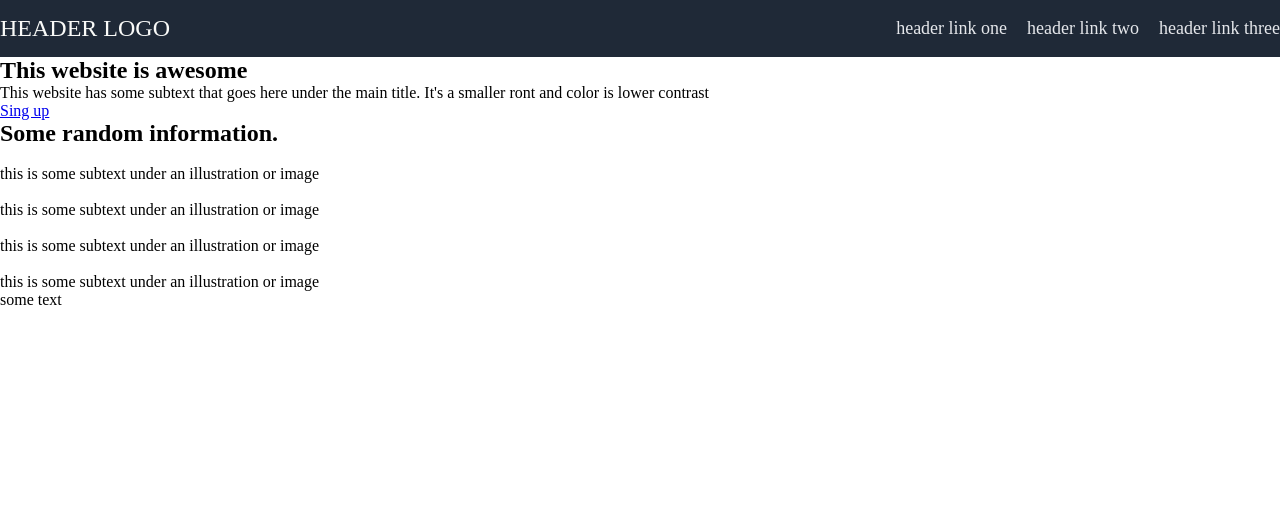
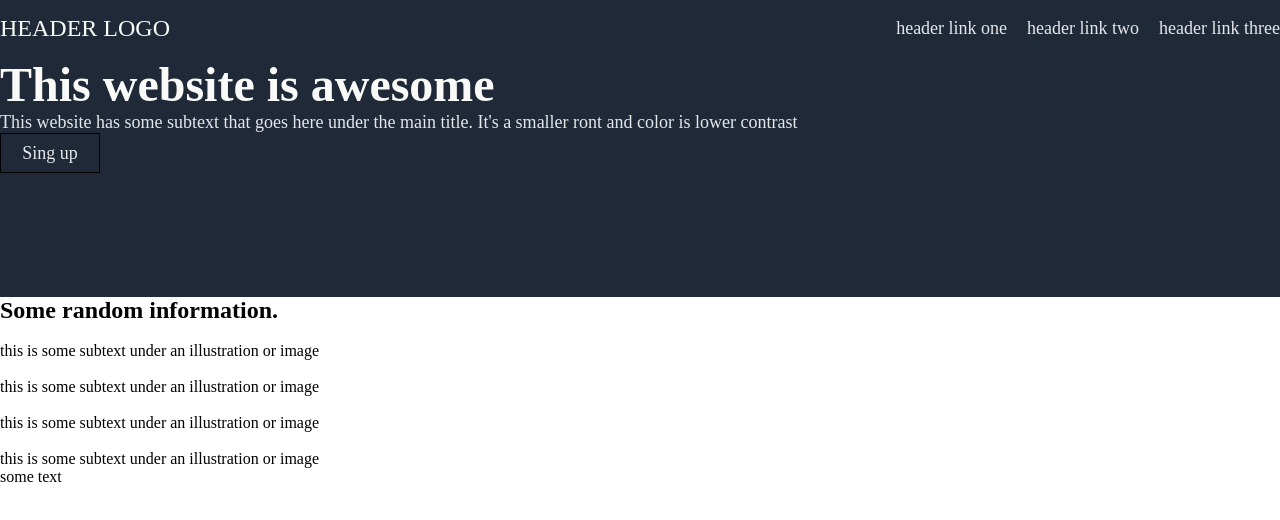
Before and after one commit to baran-oleh/odin_landing, a plain HTML site: page index.html in a window 1280 px wide. Drawn offline with Linux system fonts and the light colour scheme.

Commit message:
🎨 improve structure

```diff
--- a/index.html
+++ b/index.html
@@ -19,25 +19,28 @@
             <nav class="navbar">
                 <a href="#" class="navbar_item">header link one</a>
                 <a href="#" class="navbar_item">header link two</a>
-                <a href="#" class="navbar_item"> header link three</a>
+                <a href="#" class="navbar_item">header link three</a>
             </nav>
         </div>
     </header>
 
-
-
     <main class="main_content">
 
         <section class="main">
-            <div class="content">
-                <div class="main_text_wraper">
-                    <h1>This website is awesome</h1>
-                    <p>This website has some subtext that goes here under the main title. It's a smaller ront and color
-                        is lower contrast
-                    </p>
-                    <a href="#">Sing up</a>
+            <div class="container">
+                <div class="content">
+                    <div class="main_text_wraper">
+                        <h1 class="main_title">This website is awesome</h1>
+                        <p class="main_text">This website has some subtext that goes here under the main title. It's a smaller ront and
+                            color
+                            is lower contrast
+                        </p>
+                        <a href="#" class="main_link">
+                            <span>Sing up</span>
+                        </a>
+                    </div>
+                    <div class="main_image_wraper"></div>
                 </div>
-                <div class="main_image_wraper"></div>
             </div>
         </section>
 
--- a/style.css
+++ b/style.css
@@ -52,3 +52,35 @@
     transition: all 0.3s;
 }
 /* end header */
+
+/* main section */
+
+.main {
+    min-height: 30vh;
+    background-color: #1f2937;
+}
+
+.main .container .content .main_text_wraper .main_title {
+    font-size: 48px;
+    font-weight: 700;
+    color: #f9faf8;
+}
+
+.main .container .content .main_text_wraper .main_text {
+    font-size: 18px;
+    color: #e5e7eb;
+}
+
+.main .container .content .main_text_wraper .main_link {
+    text-decoration: none;
+    display: inline-flex;
+    justify-content: center;
+    align-content: center;
+    align-items: center;
+    font-size: 18px;
+    color: #e5e7eb;
+    border: 1px solid black;
+    width: 100px;
+    height: 40px;
+}
+/* end main section */
```
